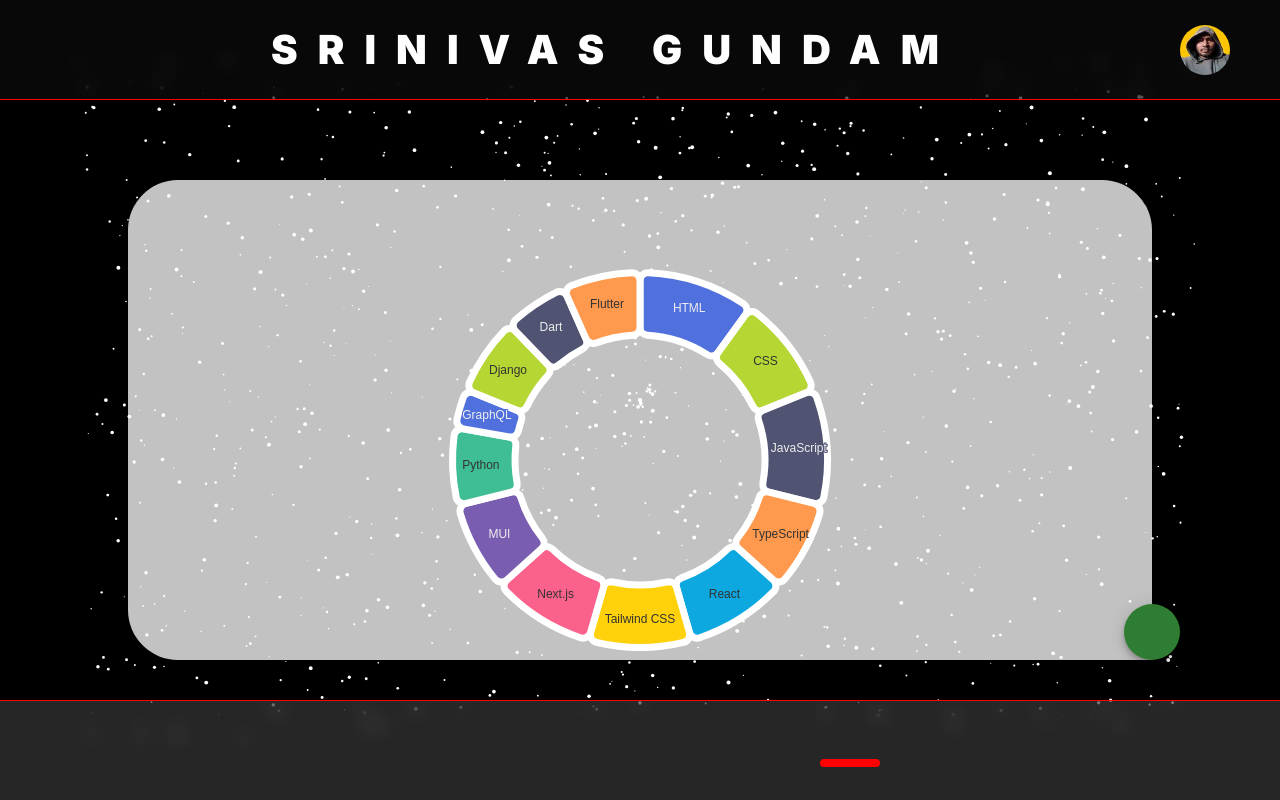
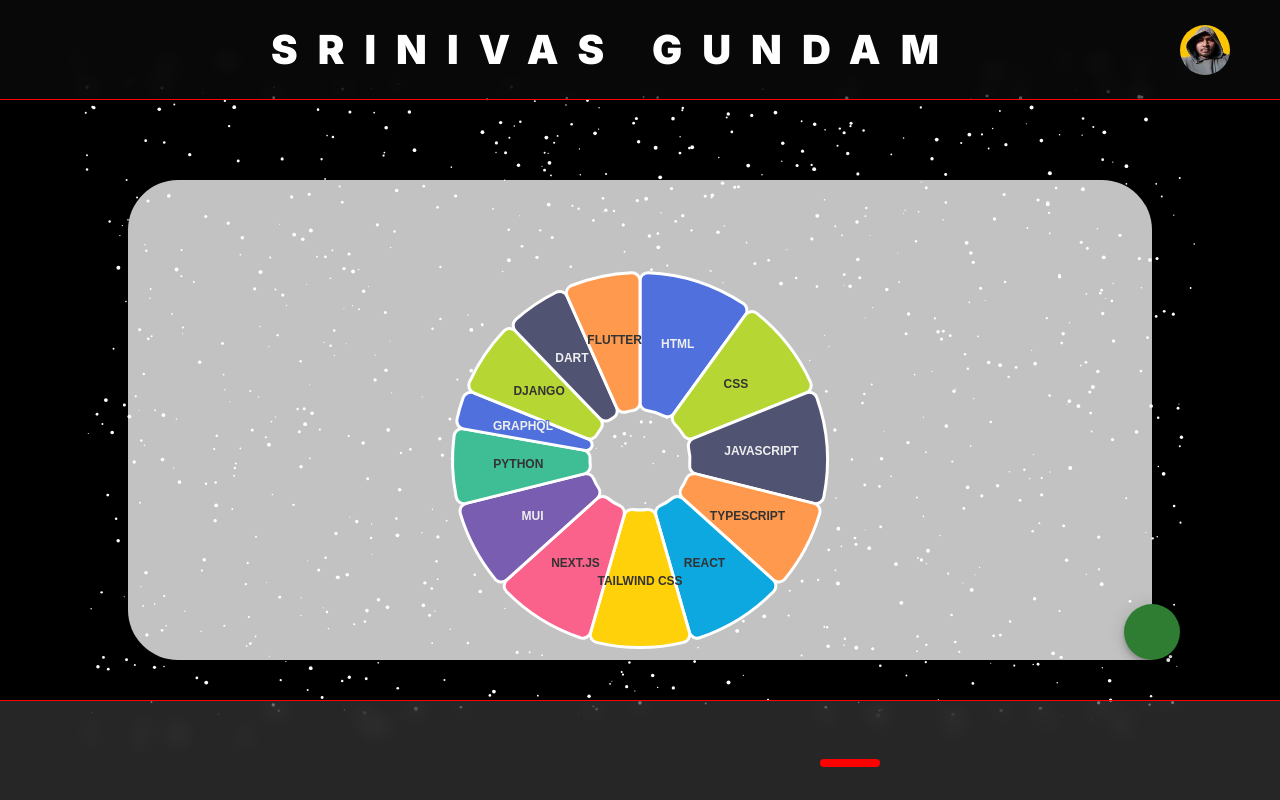
Before and after one commit to thesrinivasgundam/nextjs-srinivasgundam, a Next.js app: page /skills in a window 1280 px wide. Built offline with nearby package versions, Linux system fonts and the light colour scheme; some icons are missing.

Commit message:
fixed chart bugs

```diff
--- a/src/app/globals.css
+++ b/src/app/globals.css
@@ -3,3 +3,8 @@
   padding: 0;
   margin: 0;
 }
+
+/* globals.css */
+body {
+  font-family: var(--font-dmSans), sans-serif;
+}
--- a/src/components/PieChart.tsx
+++ b/src/components/PieChart.tsx
@@ -1,9 +1,7 @@
 'use client';
 
 import dynamic from 'next/dynamic';
-import { Box } from '@mui/material';
-
-// ECharts core imports (optimized build)
+import Box from '@mui/material/Box';
 import * as echarts from 'echarts/core';
 import { PieChart } from 'echarts/charts';
 import { TooltipComponent, LegendComponent } from 'echarts/components';
@@ -13,7 +11,13 @@
 // Register required components
 echarts.use([PieChart, TooltipComponent, LegendComponent, CanvasRenderer]);
 
-// Dynamically import React wrapper
+// Register DM Sans theme
+echarts.registerTheme('dmSansTheme', {
+  textStyle: {
+    fontFamily: 'DM Sans, sans-serif',
+  },
+});
+
 const ReactECharts = dynamic(() => import('echarts-for-react'), {
   ssr: false,
 });
@@ -22,24 +26,44 @@
   const option: EChartsOption = {
     tooltip: {
       trigger: 'item',
+      backgroundColor:'#1e1e1e',
+      borderRadius: 12,
+      textStyle:{
+        color:'#ffffff',
+        fontSize: 11,
+        fontWeight: 700,
+      },
+      formatter:(params: any) => `${params.name.toUpperCase()} : ${params.value}%`,
     },
     legend: {
       show: false,
+      bottom: 10,
+      left: 'center',
+      padding: 12,
+      backgroundColor: '#1e1e1e',
+      borderRadius: 12,
+      textStyle: {
+        color: '#ffffff',
+        fontSize: 12,
+      },
+      formatter: (name: string) => name.toUpperCase(),
     },
     series: [
       {
         name: 'Skills',
         type: 'pie',
-        radius: ['50%', '75%'], // Doughnut
+        radius: ['20%', '75%'],
         avoidLabelOverlap: true,
         itemStyle: {
           borderRadius: 8,
           borderColor: '#fff',
-          borderWidth: 7,
+          borderWidth: 3,
         },
         label: {
           show: true,
           position: 'inside',
+          formatter: ({ name }) => name.toUpperCase(),
+          fontWeight: 'bold',
         },
         emphasis: {
           label: {
@@ -48,7 +72,6 @@
             fontWeight: 'bold',
           },
         },
-
         data: [
           { value: 90, name: 'HTML' },
           { value: 80, name: 'CSS' },
```
